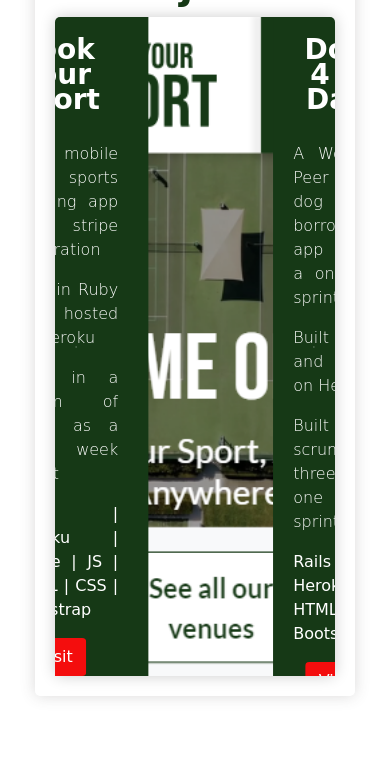
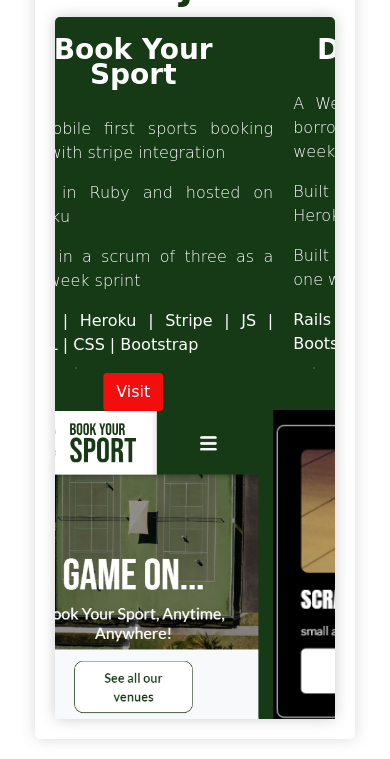
Before and after one commit to dhopkins0n/profile, a plain HTML site: page index.html in a window 390 px wide. Shown: the part 855-1614 px from the top of the page. Before the commit the page ends 1571 px from the top, so only its background shows below. Drawn offline with nearby package versions, Linux system fonts and the light colour scheme; a web font is replaced by a local one.

Commit message:
response fixes images

```diff
--- a/index.html
+++ b/index.html
@@ -59,7 +59,7 @@
     <div class="carousel-inner ">
       <div class="carousel-item active">
         <div class="row">
-          <div class="carousel-description col-6">
+          <div class="carousel-description col-md-6 col-sm-12">
           <H3>Book Your Sport</H3>
           <p>A mobile first sports booking app with stripe integration</p>
           <p>Built in Ruby and hosted on Heroku</p>
@@ -67,12 +67,12 @@
           <p><strong>Rails | Heroku | Stripe | JS | HTML | CSS | Bootstrap</strong></p>
           <a href="https://book-your-sport-6901111cfa04.herokuapp.com/"target = "_blank" class = "btn custom-btn"> Visit </a>
           </div>
-        <img class="carousel-image col-6" src="images/book_your_sport_icon_2.png" alt="First slide">
+        <img class="carousel-image col-md-6 col-sm-12" src="images/book_your_sport_icon_2.png" alt="First slide">
       </div>
       </div>
       <div class="carousel-item ">
         <div class="row">
-          <div class="carousel-description col-6">
+          <div class="carousel-description col-md-6 col-sm-12">
            <H3>Dog 4 A Day</H3>
           <p>A Web first Peer to Peer dog borrowing app built as a one week sprint</p>
           <p>Built in Ruby and hosted on Heroku</p>
@@ -80,7 +80,7 @@
           <p><strong>Rails | Heroku | JS | HTML | CSS | Bootstrap</strong></p>
           <a href="https://dog4aday-2ac3166ea487.herokuapp.com/"target = "_blank"class = "btn custom-btn" > Visit </a>
       </div>
-        <img class="carousel-image col-6 " src="images/dog_for_a_day_icon.png" alt="Second slide">
+        <img class="carousel-image col-md-6 col-sm-12" src="images/dog_for_a_day_icon.png" alt="Second slide">
       </div>
       </div>
     </div>
--- a/style.css
+++ b/style.css
@@ -150,7 +150,7 @@ h1, h2, h3 {
 }
 
 .carousel-image {
-  width: auto;
+  width: 100%;
   height: 400px; /* Set your desired height */
   object-fit: cover;
   overflow: hidden; /* Maintain aspect ratio and fill the container */
@@ -220,8 +220,9 @@ a:hover {
   }
 
   .carousel-image {
-    width: auto; /* Make images responsive */
+    width: 100%; /* Make images responsive */
     height: auto; /* Maintain aspect ratio */
+    background-color: rgb(22, 57, 22);
   }
 
   .carousel{
```
